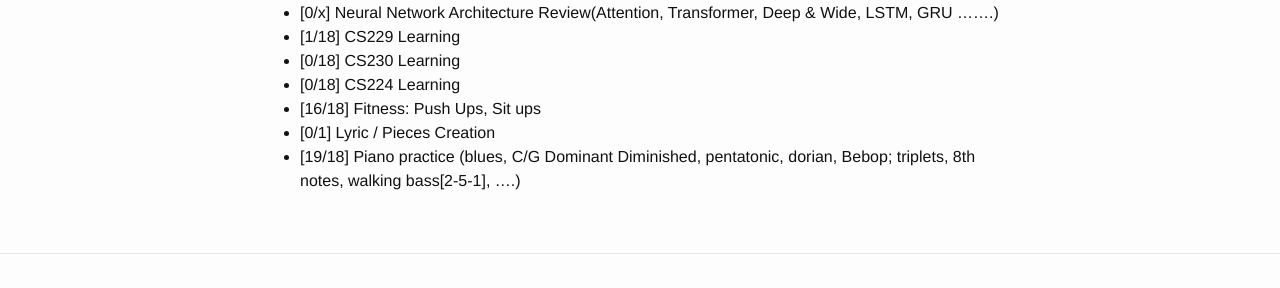
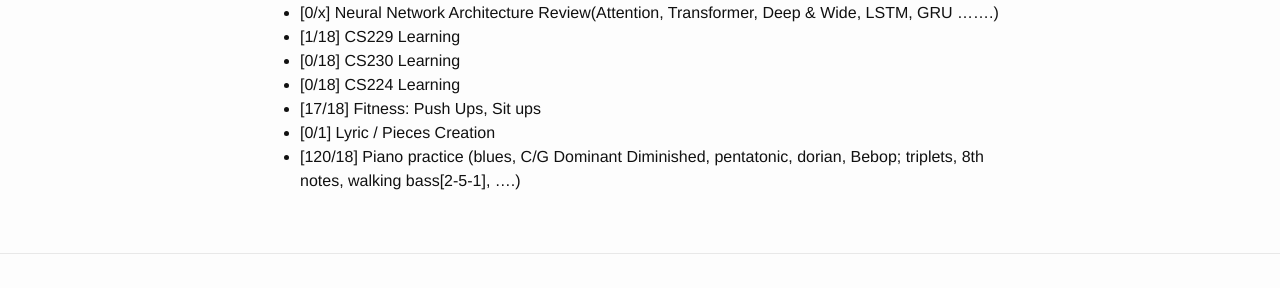
Before and after one commit to ZhengshengWei/zhengshengwei.github.io, a Jekyll site: the page built from _posts/2021-07-01-July-Wish.md, in a window 1280 px wide. Shown: the part 268-556 px from the top of the page. Built offline with Jekyll 4.4.1, drawn with Linux system fonts in a browser that asks for light colours; comment, search, counter and statistics services are not loaded.

Commit message:
update July's goal

```diff
--- a/_posts/2021-07-01-July-Wish.md
+++ b/_posts/2021-07-01-July-Wish.md
@@ -15,7 +15,7 @@
 + [1/18] CS229 Learning
 + [0/18] CS230 Learning
 + [0/18] CS224 Learning
-+ [16/18] Fitness: Push Ups, Sit ups
++ [17/18] Fitness: Push Ups, Sit ups
 + [0/1] Lyric / Pieces Creation
-+ [19/18] Piano practice (blues, C/G Dominant Diminished, pentatonic, dorian, Bebop; triplets, 8th
++ [120/18] Piano practice (blues, C/G Dominant Diminished, pentatonic, dorian, Bebop; triplets, 8th
  notes, walking bass[2-5-1], ....)
```
